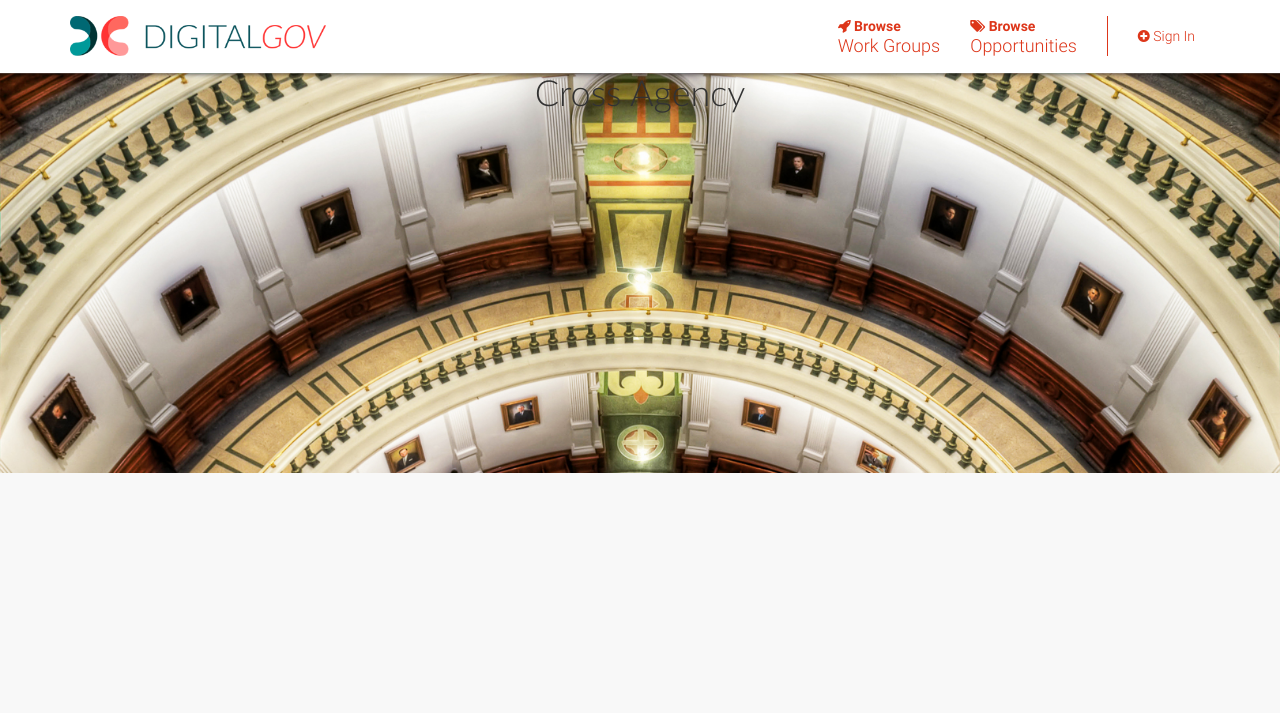
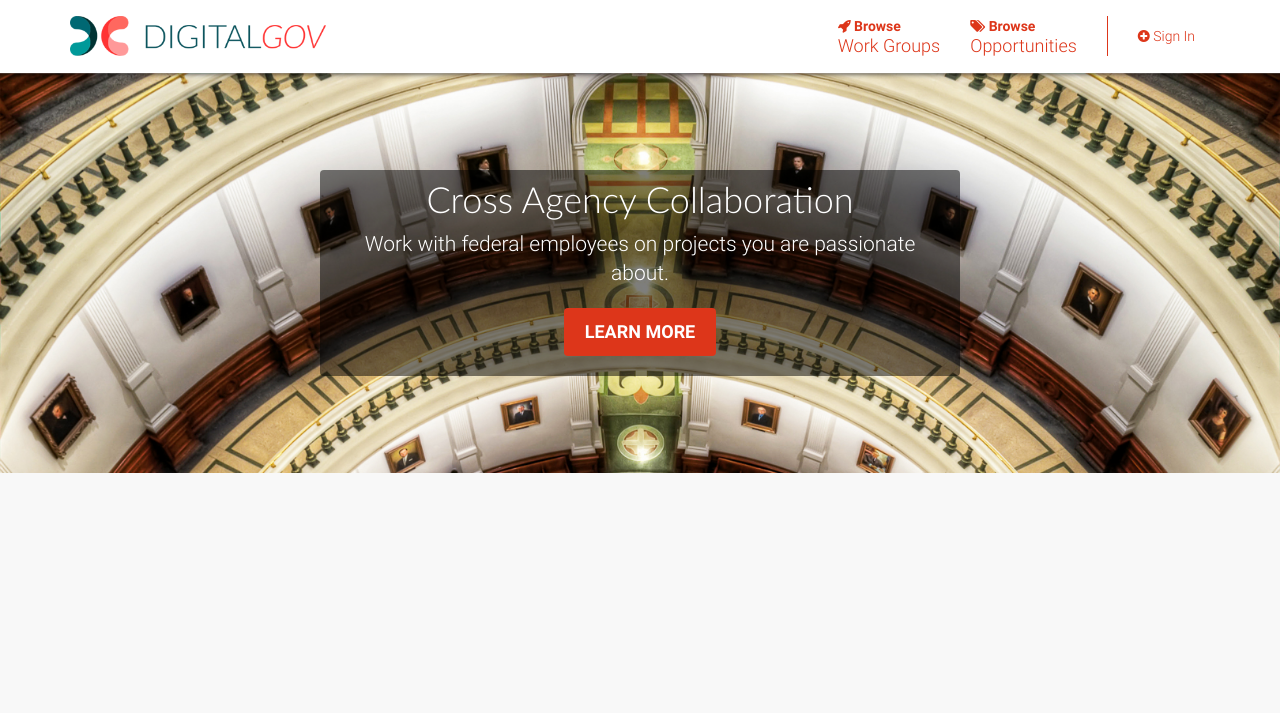
Before and after one commit to alwaysbrightblue/midas-bs, a PHP site: page / in a window 1280 px wide. Shown: the top 713 px of the page. Run offline with PHP 8.4, Linux system fonts and the light colour scheme; some libraries are stand-ins or nearby versions.

Commit message:
Finish style for splash 1 box.

```diff
--- a/assets/styles/application.css
+++ b/assets/styles/application.css
@@ -1262,11 +1262,53 @@ ul.task-tags > li {
 .markdown-edit textarea.form-control {
   width: 100%;
 }
-#splash {
+.splash-wrap {
   background-image: url(/sections/hp/images/capitol-rotunda-floor-6.jpg);
   background-repeat: no-repeat;
   background-size: cover;
 }
-#splash {
+.splash-wrap {
+  position: relative;
   height: 400px;
 }
+#splash-center {
+  position: absolute;
+  top: 50%;
+  left: 50%;
+  transform: translate(-50%, -50%);
+}
+#splash-center {
+  color: white;
+  background-color: #000000;
+  background-color: rgba(0, 0, 0, 0.5);
+  padding: 10px 20px;
+  -webkit-border-radius: 4px;
+  border-radius: 4px;
+}
+.btn-midas {
+  background: #dd361a;
+  color: white;
+  padding: 10px 20px;
+  margin-bottom: 10px;
+  text-transform: uppercase;
+  font-size: 18px;
+  font-weight: 900;
+  -webkit-transition: all 300ms linear;
+  -moz-transition: all 300ms linear;
+  -o-transition: all 300ms linear;
+  -ms-transition: all 300ms linear;
+  transition: all 300ms linear;
+}
+.btn-midas:hover,
+.btn-midas:focus {
+  background: #c63017;
+  color: white;
+  -webkit-transition: all 300ms linear;
+  -moz-transition: all 300ms linear;
+  -o-transition: all 300ms linear;
+  -ms-transition: all 300ms linear;
+  transition: all 300ms linear;
+}
+.btn-midas:active {
+  color: #eee;
+}
--- a/sections/hp/splash1.php
+++ b/sections/hp/splash1.php
@@ -1,6 +1,14 @@
 <?php $docRoot = getenv("DOCUMENT_ROOT"); ?>
 
-<div class="row-fluid" id="splash">
-	<h1 class="text-center">Cross Agency</h1>
+<?php // for mock up purposes only, I'm containing each section as a module.
+// for production, you would probably clean this up a bit, but this works for
+// getting the idea out. - Gabe Lloyd, Oct 6 2014 ?>
 
-</div><!-- /.row-fluid -->
+<div class="container-fluid padding-left-none padding-right-none" id="container">
+<div class="splash-wrap">
+	<div id="splash-center">
+	<h1 class="text-center">Cross Agency Collaboration</h1>
+	<p class="lead text-center">Work with federal employees on projects you are passionate about.</p>
+	<div class="text-center"><a href="#"><button class="btn btn-midas" id="center">Learn More</button></a></div>
+</div><!-- /#splash -->
+</div><!-- /.splash-wrap -->
```
Also changed, not shown: sections/hp/splash1.less (+38 -2 lines), navbar.php (line endings or trailing spaces).
